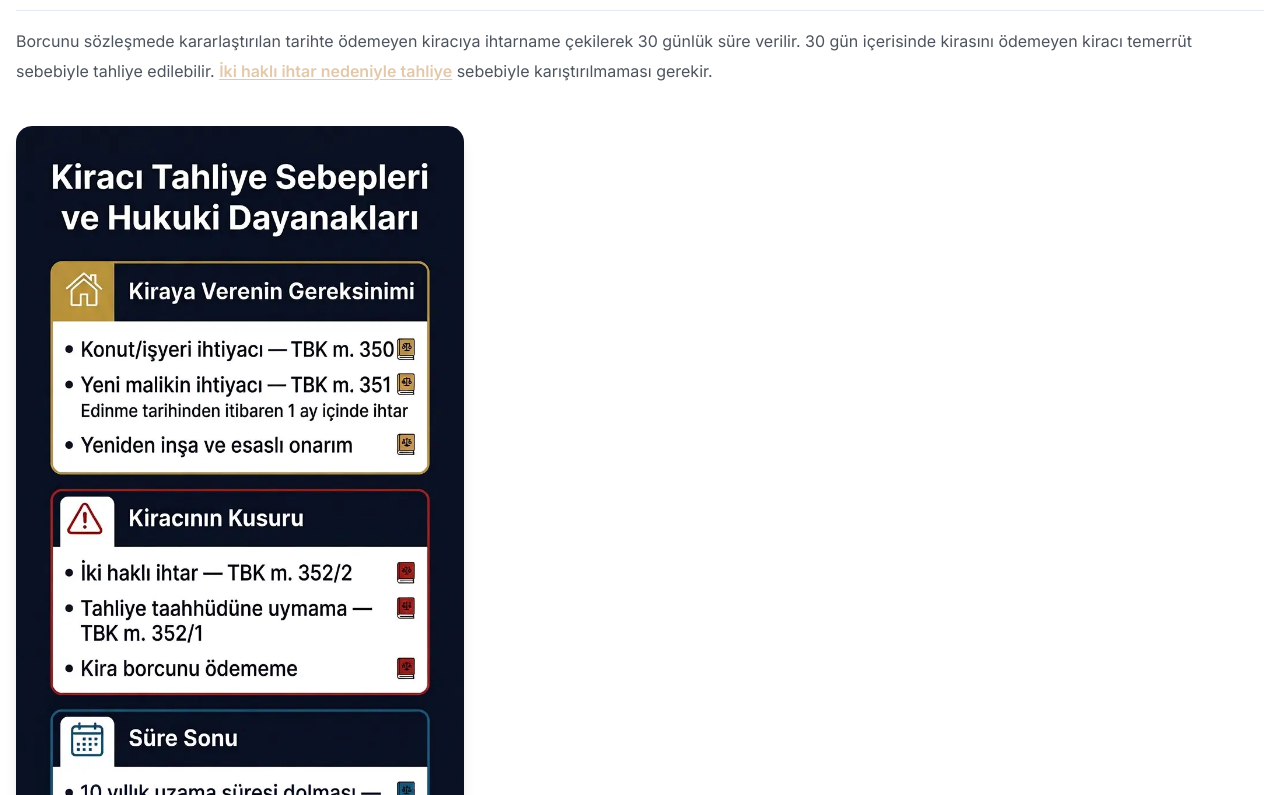
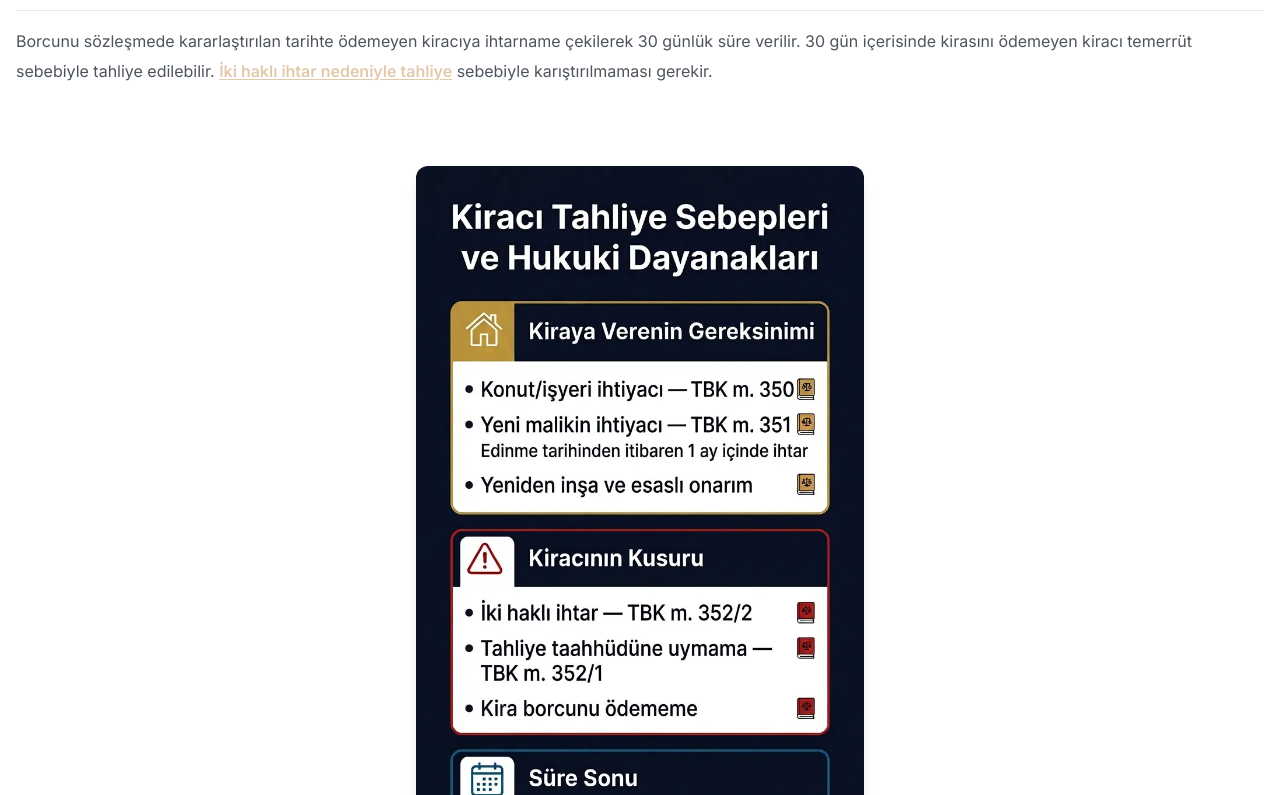
Before and after one commit to pixelmirage/site, a Next.js app: page /izmir-kira-avukati in a window 1280 px wide. Shown: the part 4445-5240 px from the top of the page. Built offline with nearby package versions, Linux system fonts and the light colour scheme.

Commit message:
fix: center infographic and fix invisible CTA button text
Move article-prose CSS rules into @layer components so Tailwind
utilities (text-white, mx-auto) properly override them. Add flex
centering to infographic figure element.

Co-Authored-By: Claude Opus 4.6 <noreply@anthropic.com>

```diff
--- a/src/app/globals.css
+++ b/src/app/globals.css
@@ -93,6 +93,7 @@
 }
 
 /* Article prose — moved from Tailwind arbitrary selectors for Style & Layout performance */
+@layer components {
 .article-prose :where(h1, h2, h3, h4, h5, h6) {
   font-family: var(--font-serif);
   font-weight: 900;
@@ -229,6 +230,7 @@
 .article-prose :where(tr):nth-child(even) {
   background: oklch(0.984 0.003 247.858);
 }
+}
 
 .legal-pattern {
   background-image: radial-gradient(var(--border) 0.5px, transparent 0.5px);
--- a/src/app/izmir-kira-avukati/page.tsx
+++ b/src/app/izmir-kira-avukati/page.tsx
@@ -247,7 +247,7 @@ export default function IzmirKiraAvukatiPage() {
                         </p>
 
                         {/* İnfografik */}
-                        <figure className="not-prose my-10">
+                        <figure className="not-prose my-10 flex flex-col items-center">
                             <Image
                                 src="/images/infographics/tahliye-sebepleri-ve-dayanaklari.webp"
                                 alt="Kiracı tahliye sebepleri ve hukuki dayanakları: TBK m. 350 ihtiyaç, m. 352 taahhütname ve iki haklı ihtar, m. 347 süre sonu ile tahliye davası açma koşulları"
```
